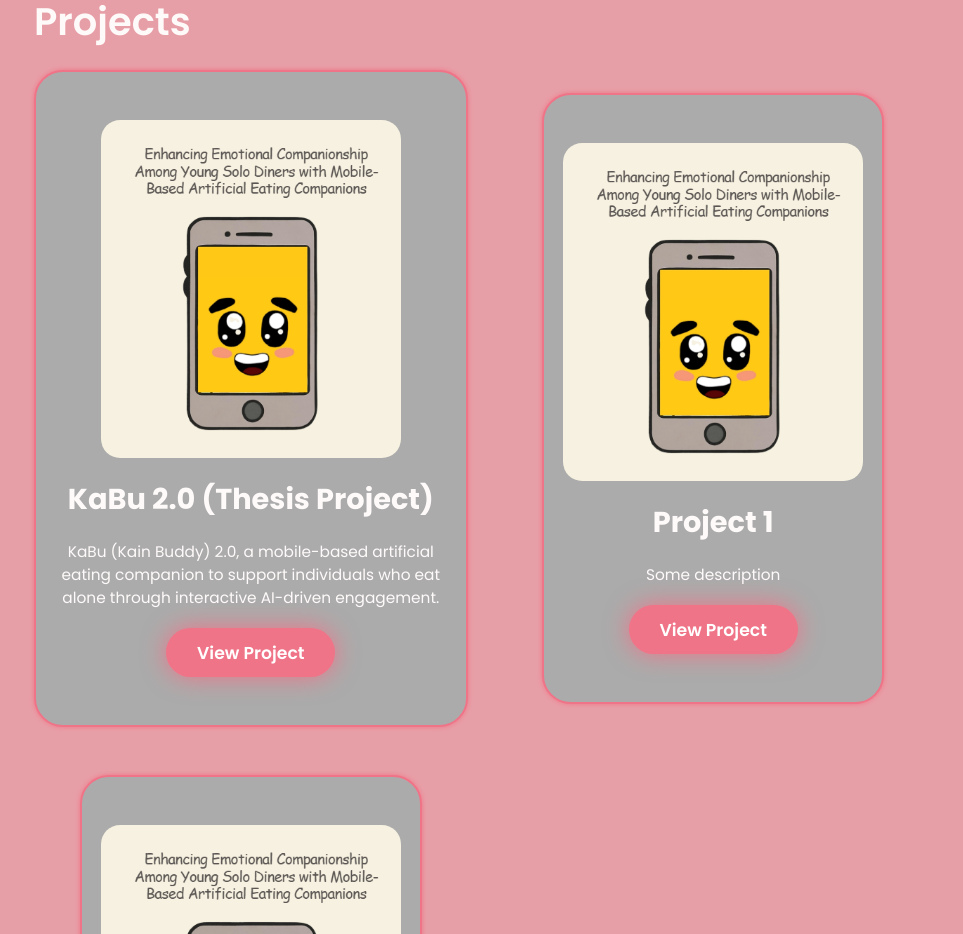
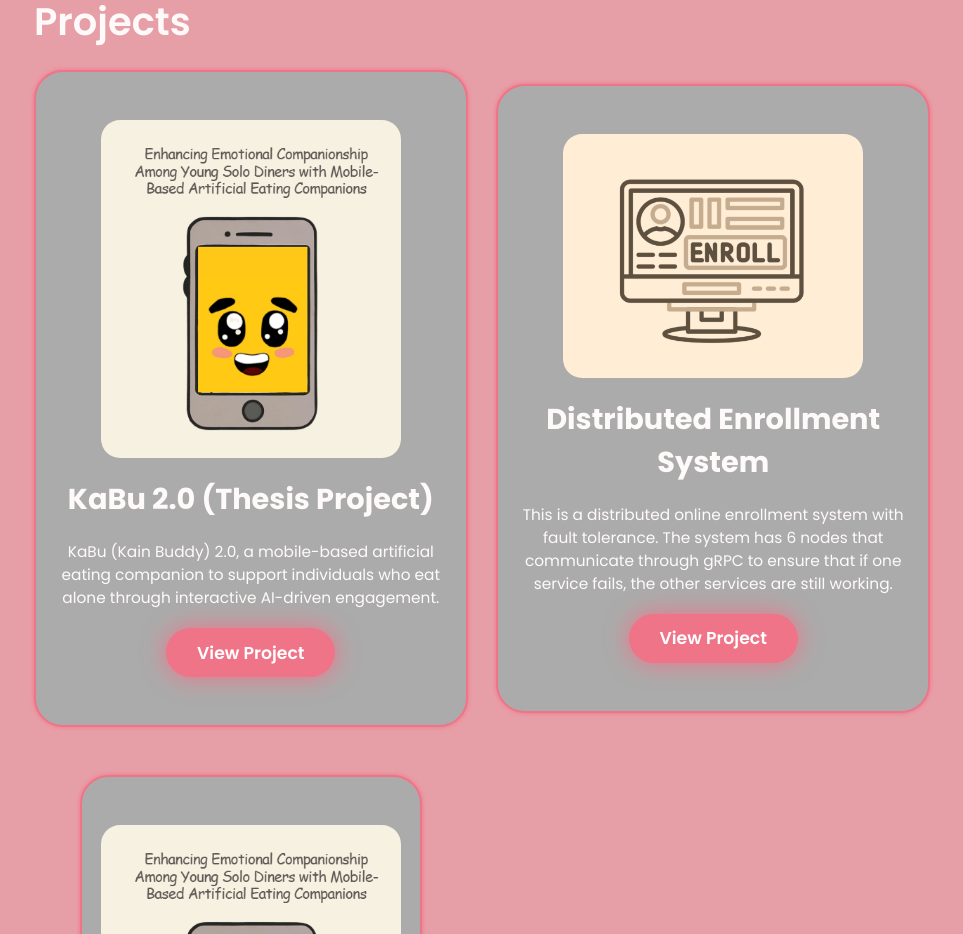
Before and after one commit to PhoenixClaire/digital-portfolio, a plain HTML site: page index.html in a window 1280 px wide. Shown: the part 1158-2092 px from the top of the page, without its empty margins (158-1121 px from the left). Drawn offline with nearby package versions, Linux system fonts and the light colour scheme.

Commit message:
added enrollment system project

```diff
--- a/index.html
+++ b/index.html
@@ -101,11 +101,15 @@
                 </div>
 
                 <div class="project-card">
-                    <img src="portfolio-kabu.png" alt="">
+                    <img src="portfolio-enrollment.png" alt="">
 
-                    <h3>Project 1</h3>
+                    <h3>Distributed Enrollment System</h3>
 
-                    <p>Some description</p>
+                    <p>This is a distributed online enrollment system with fault
+                        tolerance. The system has 6 nodes that communicate through
+                        gRPC to ensure that if one service fails, the other services
+                        are still working.
+                    </p>
 
                     <a href="https://github.com/Elaine-21/KainBuddy2.0/tree/TEST"
                         target="_blank"
```
Also changed, not shown: portfolio-enrollment.png (added).
